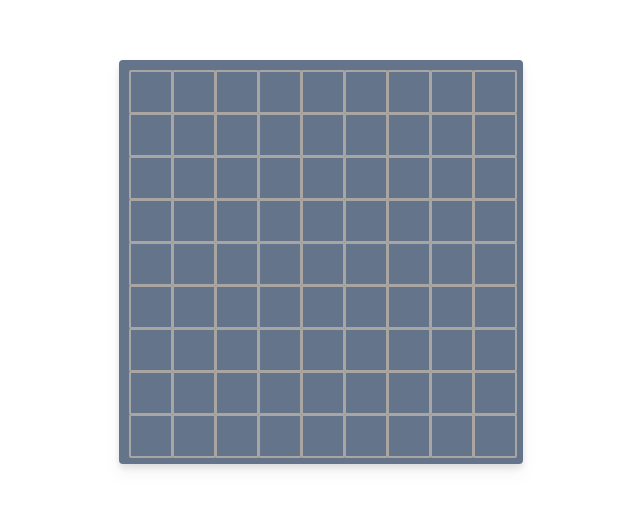
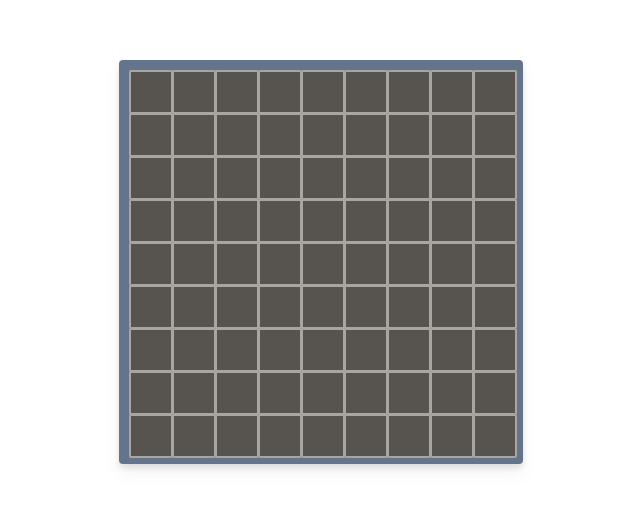
Before and after one commit to aleksebastian/redux-minesweeper, a React (Create React App) app in the folder client/: page / in a window 1280 px wide. Shown: the part 188-696 px from the top of the page, without its empty margins (359-999 px from the left). Built offline with nearby package versions, Linux system fonts and the light colour scheme; the HTML template or start-up script is replaced by a standard one.

Commit message:
Added event handlers and extracted redux state to style and supply adjacent mine number to component

```diff
--- a/client/src/components/Cell.tsx
+++ b/client/src/components/Cell.tsx
@@ -1,11 +1,54 @@
 import React from "react";
-
 import styles from "./cell.module.css";
 
-const Cell = () => {
-  const handleClick = () => {};
+import { useAppSelector, useAppDispatch } from "../hooks";
+import { revealCell, markCell, gameOver, selectCells } from "./cellSlice";
 
-  return <div className={styles.cell}></div>;
+type CellProps = {
+  x: number;
+  y: number;
+  mine: boolean;
+  state: string;
+  number: number;
+};
+
+const Cell = ({ x, y }: CellProps) => {
+  const dispatch = useAppDispatch();
+  const reduxCellState = useAppSelector(selectCells);
+  const { mine, state, number } = reduxCellState[x][y];
+  const globalCellProps = { x, y, mine, state };
+
+  const handleLeftClick = (e: any) => {
+    e.preventDefault();
+    dispatch(markCell(globalCellProps));
+  };
+
+  const handleRightClick = (e: any) => {
+    e.preventDefault();
+    if (mine) {
+      dispatch(gameOver());
+    } else {
+      dispatch(revealCell(globalCellProps));
+    }
+  };
+
+  const cellStyles: any = {
+    hidden: { backgroundColor: "rgb(87 83 78)", cursor: "pointer" },
+    marked: { backgroundColor: "rgb(251 191 36)" },
+    number: { backgroundColor: "rgb(30 41 59)" },
+    mine: { backgroundColor: "rgb(220 38 38)" },
+  };
+
+  return (
+    <div
+      className={styles.cell}
+      style={cellStyles[state]}
+      onClick={handleRightClick}
+      onContextMenu={handleLeftClick}
+    >
+      {number && !mine && state === "number" ? number : null}
+    </div>
+  );
 };
 
 export default Cell;
```
